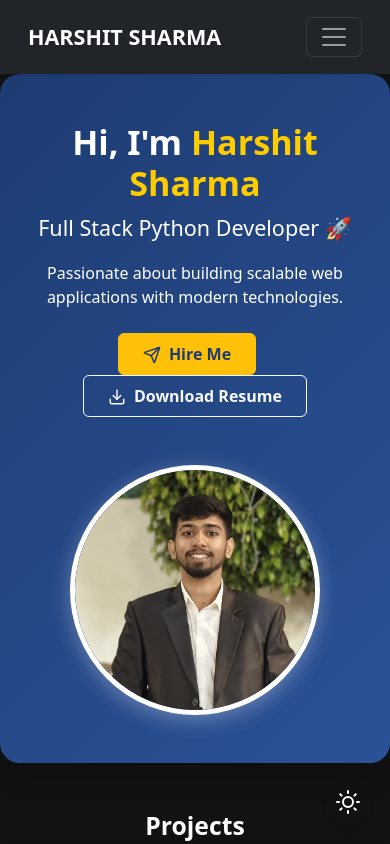
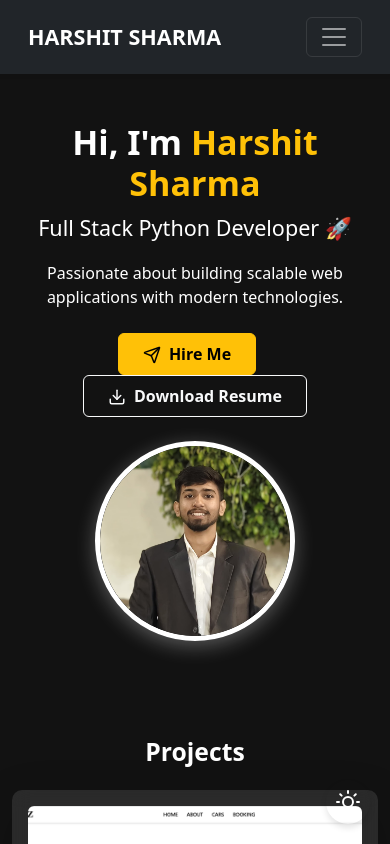
Before and after one commit to Harshitsharma2004/Harshit-Sharma-Portfolio, a React (Create React App) app: page / in a window 390 px wide. Shown: the top 844 px of the page. Built offline with nearby package versions, Linux system fonts and the light colour scheme.

Commit message:
Mobile screen ratio updated

```diff
--- a/src/Portfolio.jsx
+++ b/src/Portfolio.jsx
@@ -4,24 +4,7 @@ import "bootstrap/dist/js/bootstrap.bundle.min.js";
 import { Send } from "lucide-react";
 import { motion } from "framer-motion";
 import { FaPython, FaReact, FaDatabase, FaCode } from "react-icons/fa";
-import {
-  FaComments,
-  FaLightbulb,
-  FaUsers,
-  FaPalette,
-  FaHandshake,
-  FaClock,
-  FaSyncAlt,
-  FaBrain,
-} from "react-icons/fa";
-import {
-  Sun,
-  Moon,
-  Download,
-  Linkedin,
-  GitHub,
-  Code,
-} from "react-feather";
+import { Sun, Moon, Download, Linkedin, GitHub } from "react-feather";
 import profileImage from "./profile.png";
 import resume from "./resume.pdf";
 import "./Portfolio.css";
@@ -29,11 +12,9 @@ import Projects from "./Project";
 import Contact from "./Contact";
 
 const Portfolio = () => {
-  // Set dark mode as default
+  // Dark mode state
   const [darkMode, setDarkMode] = useState(() => {
-    return localStorage.getItem("theme")
-      ? localStorage.getItem("theme") === "dark"
-      : true;
+    return localStorage.getItem("theme") ? localStorage.getItem("theme") === "dark" : true;
   });
 
   useEffect(() => {
@@ -63,9 +44,7 @@ const Portfolio = () => {
     <div className={darkMode ? "dark-mode" : "light-mode"}>
       {/* Navbar */}
       <motion.nav
-        className={`navbar navbar-expand-lg shadow-sm p-3 sticky-top ${
-          darkMode ? "navbar-dark bg-dark" : "navbar-light bg-light"
-        }`}
+        className={`navbar navbar-expand-lg shadow-sm p-3 sticky-top ${darkMode ? "navbar-dark bg-dark" : "navbar-light bg-light"}`}
         initial={{ y: -50, opacity: 0 }}
         animate={{ y: 0, opacity: 1 }}
         transition={{ duration: 0.8 }}
@@ -75,63 +54,32 @@ const Portfolio = () => {
           <a className="navbar-brand fw-bold fs-4 text-uppercase" href="#">
             Harshit Sharma
           </a>
-          <button
-            className="navbar-toggler"
-            type="button"
-            onClick={() => setIsNavOpen(!isNavOpen)}
-          >
+          <button className="navbar-toggler" type="button" onClick={() => setIsNavOpen(!isNavOpen)}>
             <span className="navbar-toggler-icon"></span>
           </button>
-          <div
-            className={`collapse navbar-collapse text-center ${
-              isNavOpen ? "show" : ""
-            }`}
-            id="navbarNav"
-          >
-            <ul
-              className="navbar-nav ms-auto"
-              onClick={() => setIsNavOpen(false)}
-            >
-              {["Home", "Skills", "Projects", "About", "Contact"].map(
-                (section, index) => (
+          <div className={`collapse navbar-collapse text-center ${isNavOpen ? "show" : ""}`} id="navbarNav">
+            <ul className="navbar-nav ms-auto" onClick={() => setIsNavOpen(false)}>
+              {["Home", "Skills", "Projects", "About", "Contact"].map((section, index) => (
                 <li className="nav-item" key={index}>
-                    <a
-                      className="nav-link fw-bold mx-2"
-                      href={`#${section.toLowerCase()}`}
-                    >
+                  <a className="nav-link fw-bold mx-2" href={`#${section.toLowerCase()}`}>
                     {section}
                   </a>
                 </li>
-                )
-              )}
+              ))}
               {/* LinkedIn & GitHub Icons */}
               <li className="nav-item ms-lg-3">
-                <a
-                  href="https://www.linkedin.com/in/harshit-sharma-303a36276"
-                  target="_blank"
-                  rel="noopener noreferrer"
-                  className="nav-link"
-                >
+                <a href="https://www.linkedin.com/in/harshit-sharma-303a36276" target="_blank" rel="noopener noreferrer" className="nav-link">
                   <Linkedin size={22} />
                 </a>
               </li>
               <li className="nav-item ms-lg-3">
-                <a
-                  href="https://github.com/Harshitsharma2004"
-                  target="_blank"
-                  rel="noopener noreferrer"
-                  className="nav-link"
-                >
+                <a href="https://github.com/Harshitsharma2004" target="_blank" rel="noopener noreferrer" className="nav-link">
                   <GitHub size={22} />
                 </a>
               </li>
               {/* Resume Download Button */}
               <li className="nav-item ms-lg-3">
-                <a
-                  href={resume}
-                  download="Harshit_Sharma_Resume.pdf"
-                  className="btn btn-outline-primary fw-bold"
-                >
+                <a href={resume} download="Harshit_Sharma_Resume.pdf" className="btn btn-outline-primary fw-bold">
                   <Download size={20} /> Resume
                 </a>
               </li>
@@ -146,26 +94,12 @@ const Portfolio = () => {
       </button>
 
       {/* Hero Section */}
-      <section
-        id="home"
-        className="container d-flex flex-column flex-lg-row align-items-center justify-content-between py-5"
-        style={{
-          background: "linear-gradient(135deg, #1e3c72, #2a5298)",
-          color: "white",
-          borderRadius: "20px",
-          padding: "3rem 2rem",
-          boxShadow: "0px 10px 30px rgba(0, 0, 0, 0.2)",
-        }}
-      >
+      <section id="home" className="container py-5">
+        <div className="row align-items-center text-center text-lg-start">
           {/* Text Content */}
-        <motion.div
-          className="text-center text-lg-start mb-5 mb-lg-0"
-          initial={{ opacity: 0, x: -100 }}
-          animate={{ opacity: 1, x: 0 }}
-          transition={{ duration: 1 }}
-        >
+          <motion.div className="col-lg-6 mb-4 mb-lg-0" initial={{ opacity: 0, x: -100 }} animate={{ opacity: 1, x: 0 }} transition={{ duration: 1 }}>
             <h1 className="fw-bold display-4">
-            Hi, I'm <span style={{ color: "#ffcc00" }}>Harshit Sharma</span>
+              Hi, I'm <span className="text-warning">Harshit Sharma</span>
             </h1>
             <p className="lead fs-4">Full Stack Python Developer 🚀</p>
             <p className="fs-6">
@@ -174,19 +108,11 @@ const Portfolio = () => {
 
             {/* CTA Buttons */}
             <div className="mt-4">
-            <a
-              href="#contact"
-              className="btn btn-warning me-3 px-4 py-2 fw-bold"
-              style={{ color: "#1e3c72" }}
-            >
+              <a href="#contact" className="btn btn-warning me-3 px-4 py-2 fw-bold">
                 <Send size={18} className="me-2" />
                 Hire Me
               </a>
-            <a
-              href={resume}
-              download="Harshit_Sharma_Resume.pdf"
-              className="btn btn-outline-light px-4 py-2 fw-bold"
-            >
+              <a href={resume} download="Harshit_Sharma_Resume.pdf" className="btn btn-outline-light px-4 py-2 fw-bold">
                 <Download size={18} className="me-2" />
                 Download Resume
               </a>
@@ -194,25 +120,22 @@ const Portfolio = () => {
           </motion.div>
 
           {/* Profile Image */}
-        <motion.div
-          className="profile-img-container"
-          initial={{ opacity: 0, scale: 0.8 }}
-          animate={{ opacity: 1, scale: 1 }}
-          transition={{ duration: 1 }}
-        >
+          <motion.div className="col-lg-6 d-flex justify-content-center" initial={{ opacity: 0, scale: 0.8 }} animate={{ opacity: 1, scale: 1 }} transition={{ duration: 1 }}>
             <img
               src={profileImage}
               alt="Profile"
               className="profile-img img-fluid rounded-circle"
               style={{
-              width: "250px",
-              height: "250px",
+                maxWidth: "200px",
+                width: "80%",
+                height: "auto",
                 objectFit: "cover",
                 boxShadow: "0px 5px 20px rgba(255, 255, 255, 0.3)",
                 border: "5px solid white",
               }}
             />
           </motion.div>
+        </div>
       </section>
 
       {/* Projects Section */}
```
Lines whose indentation alone changed are shown as unchanged.
